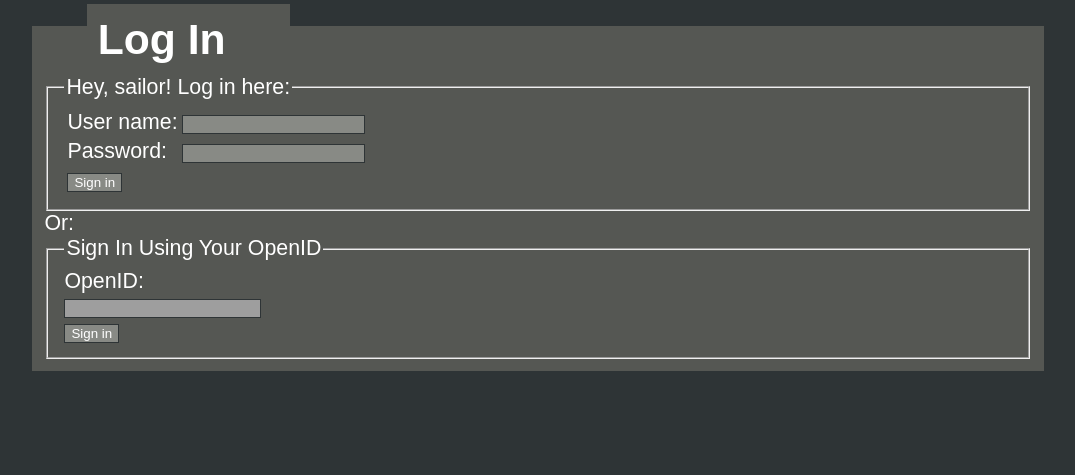
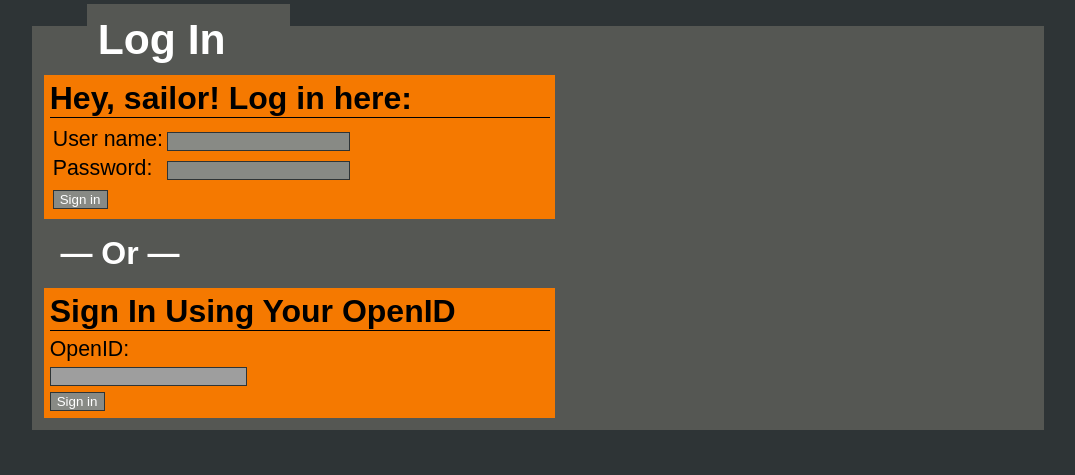
Before and after one commit to gcr/twg, a Django app: template registration/templates/registration/login.html in a window 1280 px wide. Shown: the part 325-800 px from the top of the page, without its empty margins (102-1177 px from the left). Run offline with Django 3.2, Linux system fonts and the light colour scheme; the template is opened without the code that fills it: values that come from a table or form of the project are taken from there, others are empty; grey boxes are pictures that could not be loaded.

Commit message:
Added form stuff

```diff
--- a/registration/templates/registration/login.html
+++ b/registration/templates/registration/login.html
@@ -17,14 +17,12 @@
 
     {% else %}
         {% if form.errors %}
-            <div class="ui-state-error ui-corner-all" style="width: 50%; padding: 12px;">
-                <span class="ui-icon ui-icon-alert" style="float: left; margin-right: 0.3em;">
-                </span>
+            <div class="error" style="width: 50%; padding: 12px;">
                 Sorry, that's not a valid username or password.
             </div>
         {% endif %}
-        <fieldset>
-            <legend>Hey, sailor! Log in here:</legend>
+        <div class="form">
+            <h2>Hey, sailor! Log in here:</h2>
             <table>
                 <form action="{% url account_login %}" method="post">
                     <tr>
@@ -47,23 +45,22 @@
                     </tr>
                 </form>
             </table>
-        </fieldset>
-        Or:
-        <form name="fopenid" action="{% url openid_login %}" method="post">
-	        <fieldset>
-		        <legend>{% trans "Sign In Using Your OpenID" %}</legend>
+        </div>
+        <h2>— Or —</h2>
+        <div class="form">
+            <h2>{% trans "Sign In Using Your OpenID" %}</h2>
+            <form name="fopenid" action="{% url openid_login %}" method="post">
                 <div class="form-row">
                     <label for="id_openid_identifier">{% trans "OpenID:" %}</label><br />
                     <input id="id_openid_identifier" type="text" class="openid ui-widget-content ui-corner-all" name="openid_identifier" maxlength="255" />
                 </div>
                 <div class="submit-row "><input name="bsignin" type="submit" class="ui-corner-all ui-state-default" value="{% trans "Sign in" %}"></div>
 
-         {% if next %}
-	        <input type="hidden" name="next" value="{{ next|escape }}" />
-         {% endif %}
-
-	        </fieldset>
-        </form>
+                {% if next %}
+                    <input type="hidden" name="next" value="{{ next|escape }}" />
+                {% endif %}
+            </form>
+        </div>
     {% endif %}
 
 {% endblock %}
```
Also changed, not shown: registration/templates/registration/register.html (+6 -2 lines).
